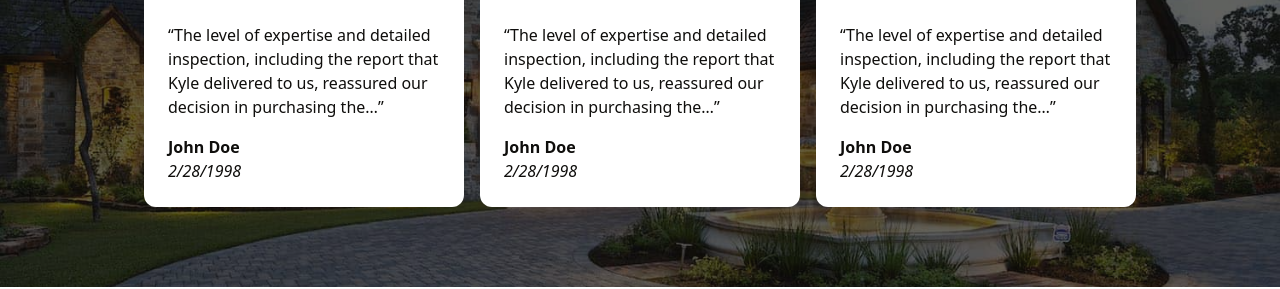
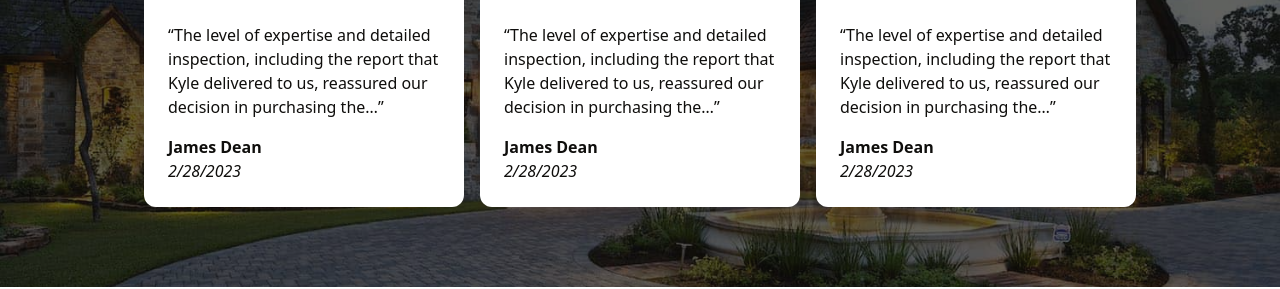
Before and after one commit to CollierTR/Penrod-Property-Inspections, a React (Vite) app: page / in a window 1280 px wide. Shown: the part 1640-1929 px from the top of the page. Built offline with nearby package versions, Linux system fonts and the light colour scheme.

Commit message:
Updated the cards

```diff
--- a/src/componets/LargeServiceCard.jsx
+++ b/src/componets/LargeServiceCard.jsx
@@ -13,7 +13,7 @@ export default function LargeServiceCard({ img = genericCard.img, buttonText = g
 
 
   return (
-    <div className=" flex-grow bg-light w-full border-dark border-2">
+    <div className=" flex-grow bg-light w-full rounded-xl overflow-hidden border-dark border-2">
       <div className="flex flex-col bg-light  justify-center place-items-center w-full">
 
         <div className="h-96 bg-dark w-full flex justify-center place-items-center ">
--- a/src/componets/ReviewCard.jsx
+++ b/src/componets/ReviewCard.jsx
@@ -23,8 +23,8 @@ export default function ReviewCard() {
       </div>
 
       <div className="flex flex-col">
-        <p className="font-bold">John Doe</p>
-        <p className="italic">2/28/1998</p>
+        <p className="font-bold">James Dean</p>
+        <p className="italic">2/28/2023</p>
       </div>
 
     </div>
--- a/src/componets/ServiceCard.jsx
+++ b/src/componets/ServiceCard.jsx
@@ -12,7 +12,7 @@ export default function ServiceCard({ href = '#', img = genericCard.img, buttonT
 
 
   return (
-    <div className="flex flex-col bg-light  justify-start place-items-center w-10/12 sm:w-1/2 md:1/6 lg:w-1/5">
+    <div className="flex flex-col bg-light  justify-start place-items-center w-10/12 sm:w-1/2 md:1/5 xl:w-1/4 rounded-xl overflow-hidden">
 
       <img src={img} alt="" className="w-full h-80 image-fit" />
 
--- a/src/componets/ServiceOverlay.jsx
+++ b/src/componets/ServiceOverlay.jsx
@@ -1,6 +1,6 @@
 import { useParams } from "react-router-dom"
 import { FontAwesomeIcon } from "@fortawesome/react-fontawesome"
-import { faCalendarDays, faPhone } from "@fortawesome/free-solid-svg-icons"
+import { faPhone } from "@fortawesome/free-solid-svg-icons"
 import CertificationCloud from "./CertificationCloud"
 import Nav from "./Nav"
 import Footer from "./Footer"
--- a/src/componets/ServicesSection.jsx
+++ b/src/componets/ServicesSection.jsx
@@ -15,7 +15,7 @@ export default function ServicesSection() {
       {
         //SECT: Title & Button
       }
-      <div className="flex justify-between place-items-center gap-4 w-10/12 sm:w-3/5">
+      <div className="flex justify-between place-items-center gap-4 w-full sm:w-3/5">
         <h2 className="text-2xl sm:text-5xl">
           Our Services
         </h2>
@@ -27,7 +27,7 @@ export default function ServicesSection() {
       {
         //SECT: Three cards
       }
-      <div className="flex flex-col lg:flex-row justify-center place-items-center lg:place-items-stretch gap-4 text-dark w-full">
+      <div className="flex flex-col xl:flex-row justify-center place-items-center xl:place-items-stretch gap-4 text-dark w-full">
         <ServiceCard text="Ensure your home is safe and sound with our comprehensive home inspection services. Our certified inspectors thoroughly evaluate all major systems and components, providing you with a detailed report and peace of mind." title="Home Inspection" href="home-inspection" img="/KyleOnRoof.png" />
         <ServiceCard text="Ensure your septic and sewer systems are functioning properly with our thorough inspection services. Our certified inspectors identify issues early, providing you with detailed reports and effective solutions to maintain a healthy and efficient system." title="Septic/Sewer Inspection" href="septic-inspection" img="https://allsepticandsewer.com/wp-content/uploads/2021/05/PHOTO-FINAL-WHO-PAYS-FOR-SEPTIC-SYSTEM-INSPECITON.jpg" />
         <ServiceCard text="Our certified experts provide thorough mold inspections to ensure your home is safe and healthy. We detect both visible and hidden mold, offering accurate results and effective solutions." title="Mold Testing" href="mold-testing" img="https://bactronix.com/wp-content/uploads/2024/05/AdobeStock_188815897-scaled.jpeg" />
--- a/src/pages/Services.jsx
+++ b/src/pages/Services.jsx
@@ -41,7 +41,7 @@ export default function Services() {
       }
       <div className="bg-primary border-t-2 border-t-light pb-16">
 
-        <div className="mx-auto py-20 sm:p-20 grid grid-cols-1 lg:grid-cols-2 xl:grid-cols-3 justify-center place-items-stretch bg-primary gap-4 lg:gap-6 w-11/12 xl:w-10/12">
+        <div className="mx-auto py-20 sm:p-20 grid grid-cols-1 lg:grid-cols-2 3xl:grid-cols-3 justify-center place-items-stretch bg-primary gap-4 lg:gap-6 w-11/12 xl:w-10/12">
 
 
           {// SECT: --------------------- Service Cards --------------------------]
```
